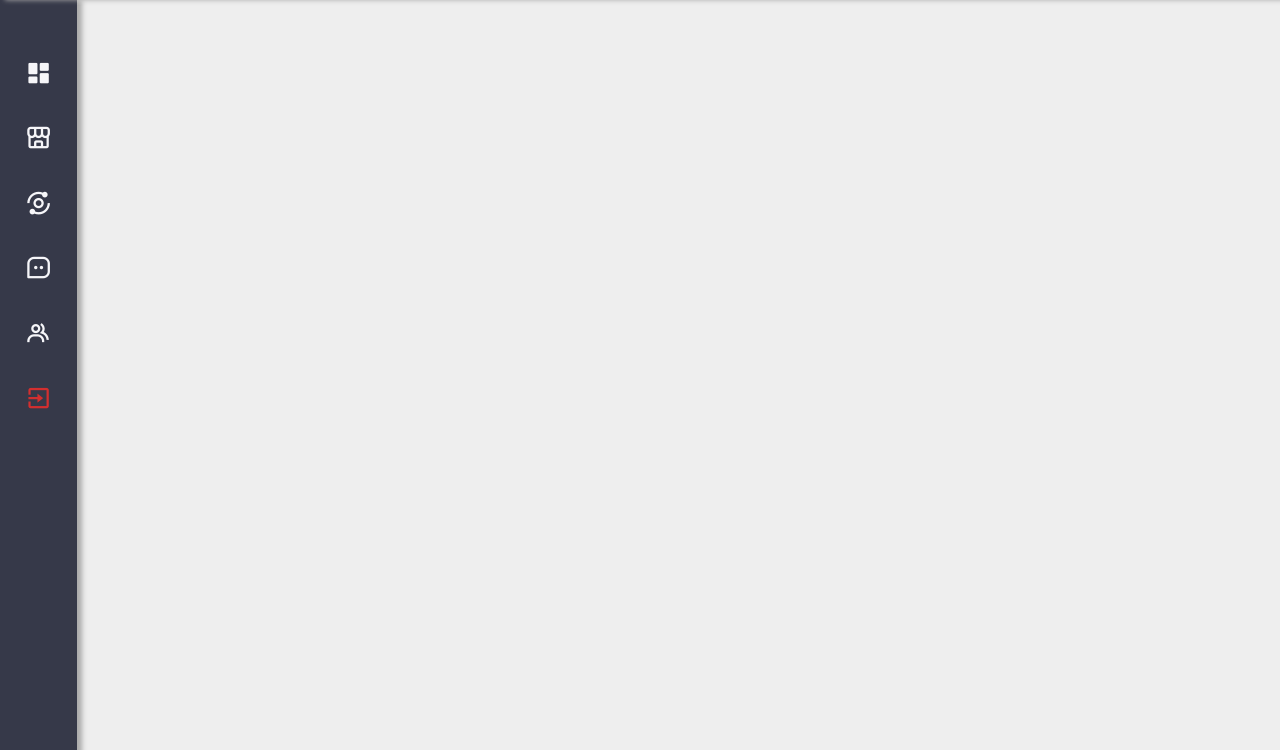
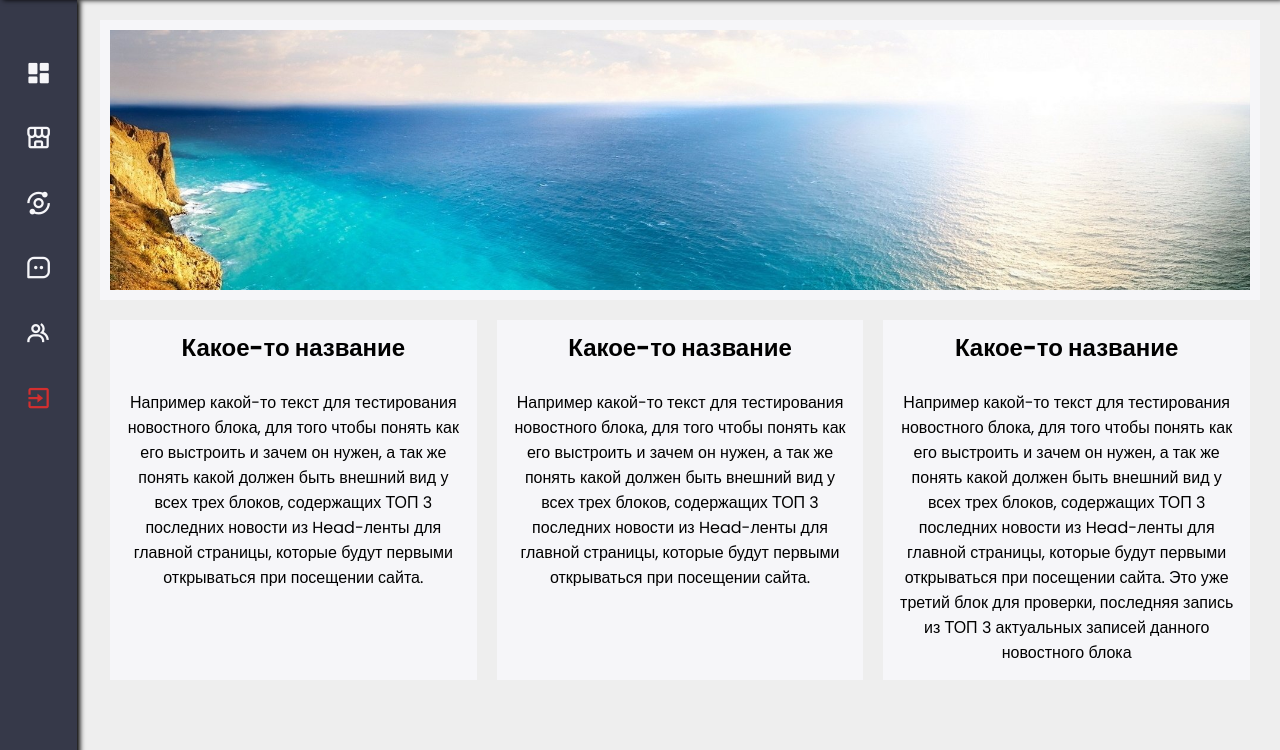
Before and after one commit to AlexEnotov/portal, a PHP site: page / in a window 1280 px wide. Shown: the part 50-800 px from the top of the page. Run offline with PHP 8.4, Linux system fonts and the light colour scheme.

Commit message:
App Update Site Design

```diff
--- a/index.php
+++ b/index.php
@@ -33,7 +33,37 @@
 
 		</nav>
 	</div>
-
+<div class="main-content">
+	<div class="news-one">
+		<div class="head-banner"><img src="banner.jpg" alt=""></div>
+	</div>
+	<div class="news-blocks">
+		<div class="block">
+			<div class="header-c">
+				<h2>Какое-то название</h2>
+			</div>
+			<div class="content">
+				<p>Например какой-то текст для тестирования новостного блока, для того чтобы понять как его выстроить и зачем он нужен, а так же понять какой должен быть внешний вид у всех трех блоков, содержащих ТОП 3 последних новости из Head-ленты для главной страницы, которые будут первыми открываться при посещении сайта.</p>
+			</div>
+		</div>
+		<div class="block">
+			<div class="header-c">
+				<h2>Какое-то название</h2>
+			</div>
+			<div class="content">
+				<p>Например какой-то текст для тестирования новостного блока, для того чтобы понять как его выстроить и зачем он нужен, а так же понять какой должен быть внешний вид у всех трех блоков, содержащих ТОП 3 последних новости из Head-ленты для главной страницы, которые будут первыми открываться при посещении сайта.</p>
+			</div>
+		</div>
+		<div class="block">
+			<div class="header-c">
+				<h2>Какое-то название</h2>
+			</div>
+			<div class="content">
+				<p>Например какой-то текст для тестирования новостного блока, для того чтобы понять как его выстроить и зачем он нужен, а так же понять какой должен быть внешний вид у всех трех блоков, содержащих ТОП 3 последних новости из Head-ленты для главной страницы, которые будут первыми открываться при посещении сайта. Это уже третий блок для проверки, последняя запись из ТОП 3 актуальных записей данного новостного блока</p>
+			</div>
+		</div>
+	</div>
+</div>
 
 
 </body>
--- a/style.css
+++ b/style.css
@@ -46,7 +46,7 @@ body.dark {
 
 body {
 	background: var(--grey);
-	overflow-x: hidden;
+/*	overflow-x: hidden;*/
 }
 .menu {
 	display: flex;
@@ -61,7 +61,7 @@ body {
 	color: var(--light);
 	justify-content: center;
 	align-items: center;
-	box-shadow: 5px 0 5px var(--dark-grey);
+	box-shadow: 3px 0 5px black;
 	transition: all 0.3s ease;
 }
 .menu:hover{
@@ -119,7 +119,7 @@ body {
 	background: var(--light);
 	max-height: 50px;
 /*	border-bottom: 1px solid var(--dark-grey);*/
-	box-shadow: 5px 0 5px var(--dark-grey);
+	box-shadow: 3px 0 5px black;
 }
 .menu2 nav{
 	display: flex;
@@ -162,3 +162,50 @@ body {
 
 }
 }
+
+.main-content {
+	margin: 70px 20px 10px 100px;
+	height: 100%;
+}
+.main-content .news-one {
+	background: var(--light);
+	width: 100%;
+	height: 280px;
+
+}
+.main-content .news-one .head-banner {
+	padding: 10px;
+}
+.main-content .news-one .head-banner img {
+	object-fit: cover;
+	width: 100%;
+	height: 260px;
+
+}
+.main-content .news-blocks {
+	margin-top: 10px;
+	display: flex;
+	justify-content: space-between;
+	width: 100%;
+
+}
+.main-content .news-blocks .block {
+	display: inline-block;
+	background: var(--light);
+	margin: auto;
+	width: 33%;
+	height: auto;
+	margin: 10px;
+}
+.main-content .news-blocks .block .header-c {
+
+	padding: 10px;
+
+	text-align: center;
+}
+.main-content .news-blocks .block .content {
+	display: flex;
+	padding: 15px;
+	height: 100%;
+	text-align: center;
+}
```
Also changed, not shown: banner.jpg (added).
